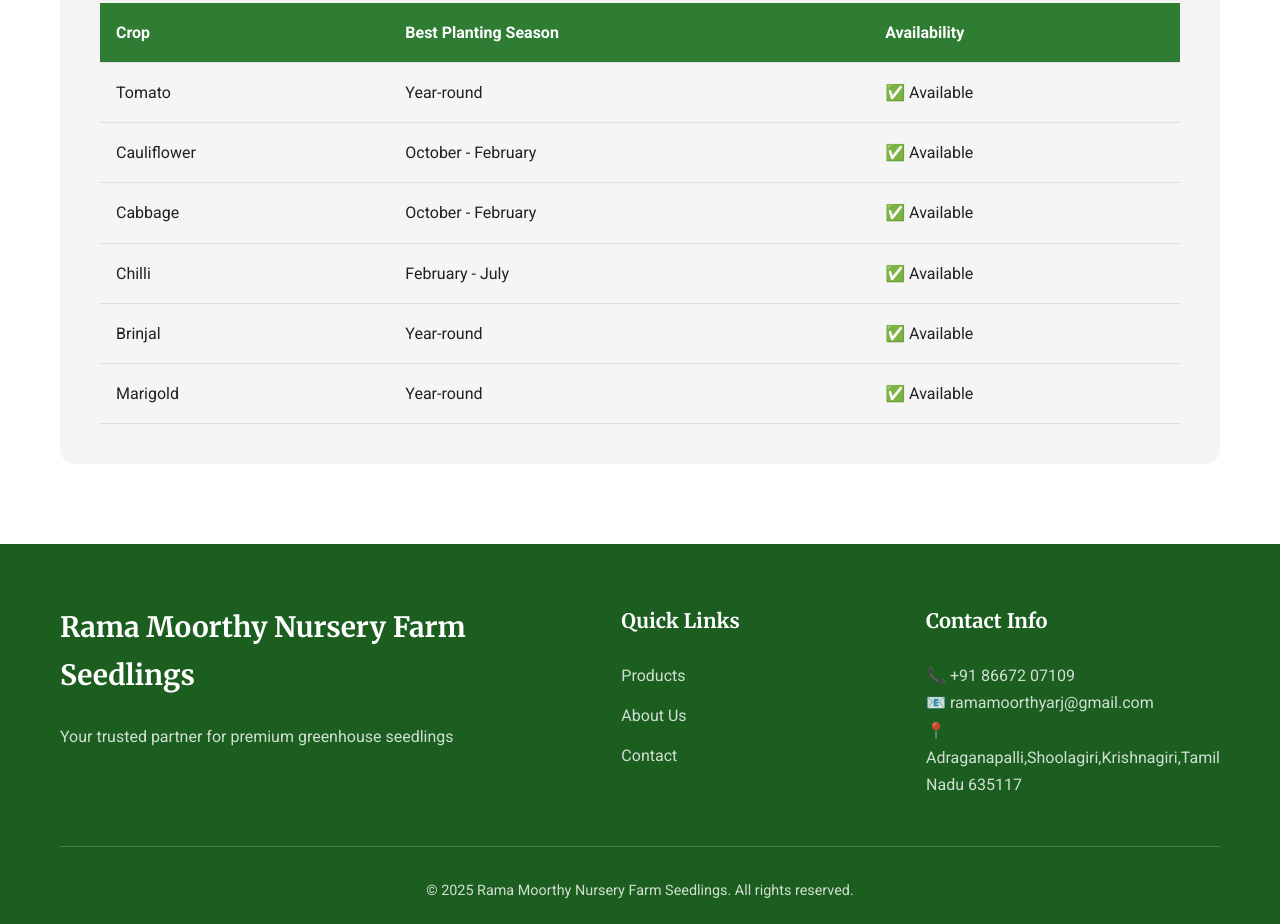
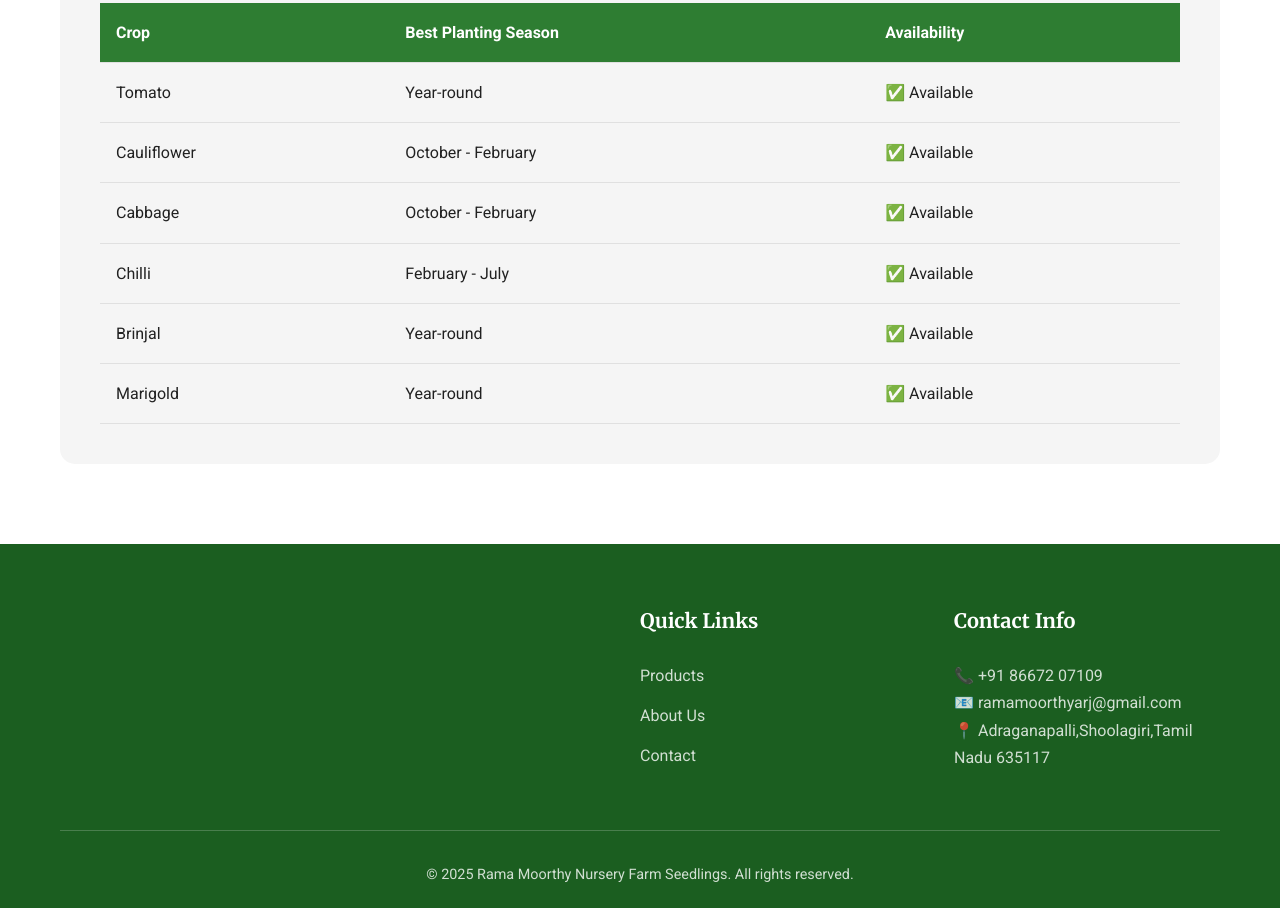
Before and after one commit to deekshithr97/ramamorthynurseryfarm, a plain HTML site: page products.html in a window 1280 px wide. Shown: the part 6639-7563 px from the top of the page. Drawn offline with Linux system fonts and the light colour scheme.

Commit message:
Update products.html

```diff
--- a/products.html
+++ b/products.html
@@ -287,7 +287,7 @@
                 <!-- Marigold Yellow -->
                 <div class="product-detail-card">
                     <div class="product-image-large">
-                        <img src="images/marigold-yellow-seedling.jpg" alt="Yellow Marigold Seedlings">
+                        <img src="images/marigold-yellow-seedling.jpg" alt="Yellow Marigold Seedlings" loading="lazy">
                     </div>
                     <div class="product-info">
                         <h3>Marigold Seedlings - Yellow</h3>
@@ -375,8 +375,8 @@
         <div class="container">
             <div class="footer-content">
                 <div class="footer-section">
-                    <h3>Rama Moorthy Nursery Farm Seedlings</h3>
-                    <p>Your trusted partner for premium greenhouse seedlings</p>
+                    <!-- <h3>Rama Moorthy Nursery Farm Seedlings</h3>
+                    <p>Your trusted partner for premium greenhouse seedlings</p> -->
                 </div>
                 <div class="footer-section">
                     <h4>Quick Links</h4>
@@ -390,7 +390,7 @@
                     <h4>Contact Info</h4>
                     <p>📞 <a href="tel:+918667207109">+91 86672 07109</a></p>
                     <p>📧 ramamoorthyarj@gmail.com</p>
-                    <p>📍 Adraganapalli,Shoolagiri,Krishnagiri,Tamil Nadu 635117</p>
+                    <p>📍 Adraganapalli,Shoolagiri,Tamil Nadu 635117</p>
                 </div>
             </div>
             <div class="footer-bottom">
```
